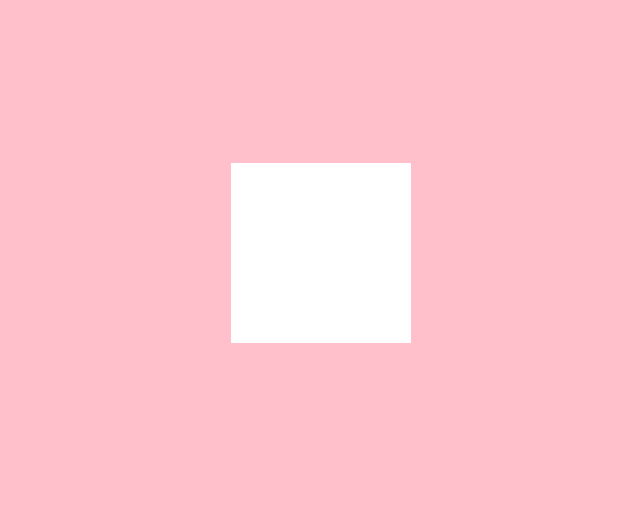
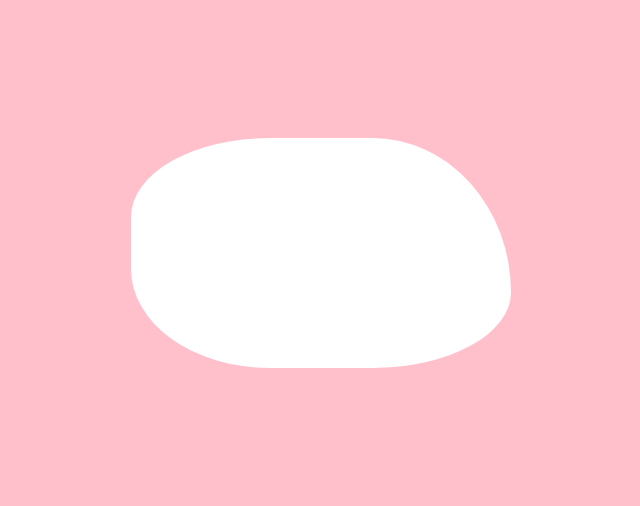
Before and after one commit to allisoncortez/css-egg, a plain HTML site: page index.html in a window 1280 px wide. Shown: the part 97-603 px from the top of the page, without its empty margins (319-959 px from the left). Drawn offline with Linux system fonts and the light colour scheme.

Commit message:
change egg shape

```diff
--- a/style.css
+++ b/style.css
@@ -28,8 +28,9 @@ body {
     display: block;
     margin-top: 8%;
     margin-bottom: 8%;
-    width: 180px;
-    height: 180px;
+    width: 380px;
+    height: 230px;
     /*  Temporary background to check we're sized and centered OK!  */
     background: white;
+    border-radius: 50% 50% 50% 50% / 47% 92% 45% 59%;
   }
```
